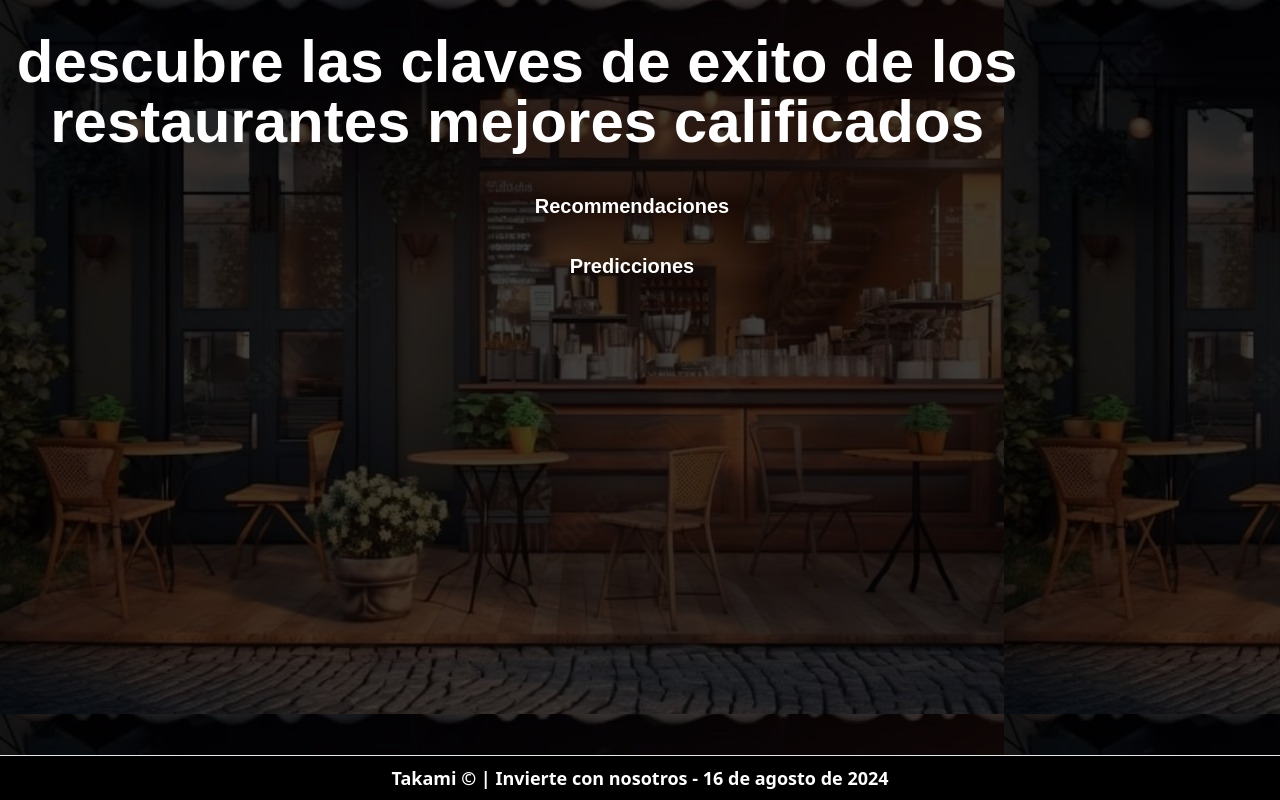
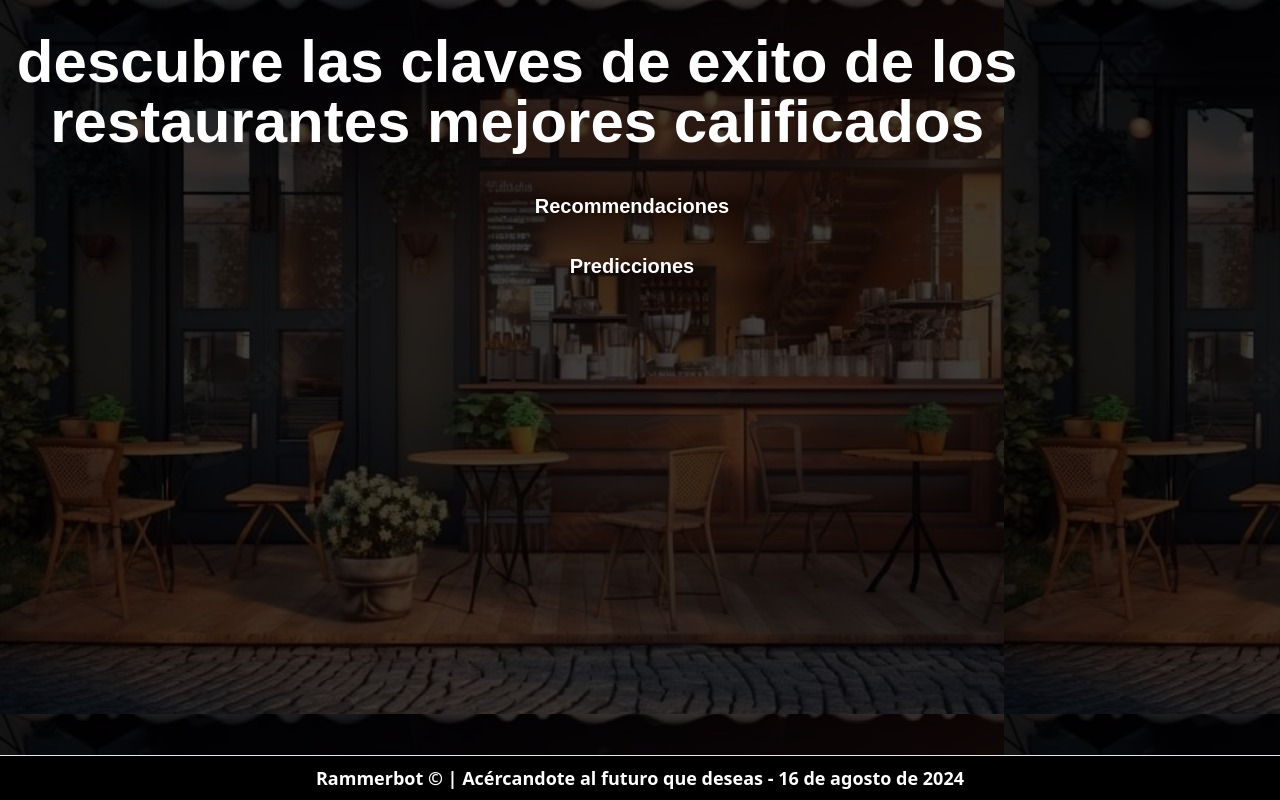
Before and after one commit to marytrini/Recommendations, a React (Vite) app: page / in a window 1280 px wide. Built offline with nearby package versions, Linux system fonts and the light colour scheme.

Commit message:
fix: footer description changed

```diff
--- a/src/components/common/footer/Footer.jsx
+++ b/src/components/common/footer/Footer.jsx
@@ -9,7 +9,7 @@ const Footer = () => {
     <footer className="w-full fixed bottom-0 left-0 ">
       <div className="container mx-auto bg-black ">
         <p className="border-t border-solid p-2 text-center text-white text-sm font-bold sm:text-xs lg:text-base 2xl:text-lg truncate whitespace-no-wrap">
-          Takami &copy; | Invierte con nosotros - {currentDate}
+          Rammerbot &copy; | Acércandote al futuro que deseas - {currentDate}
         </p>
       </div>
     </footer>
```
